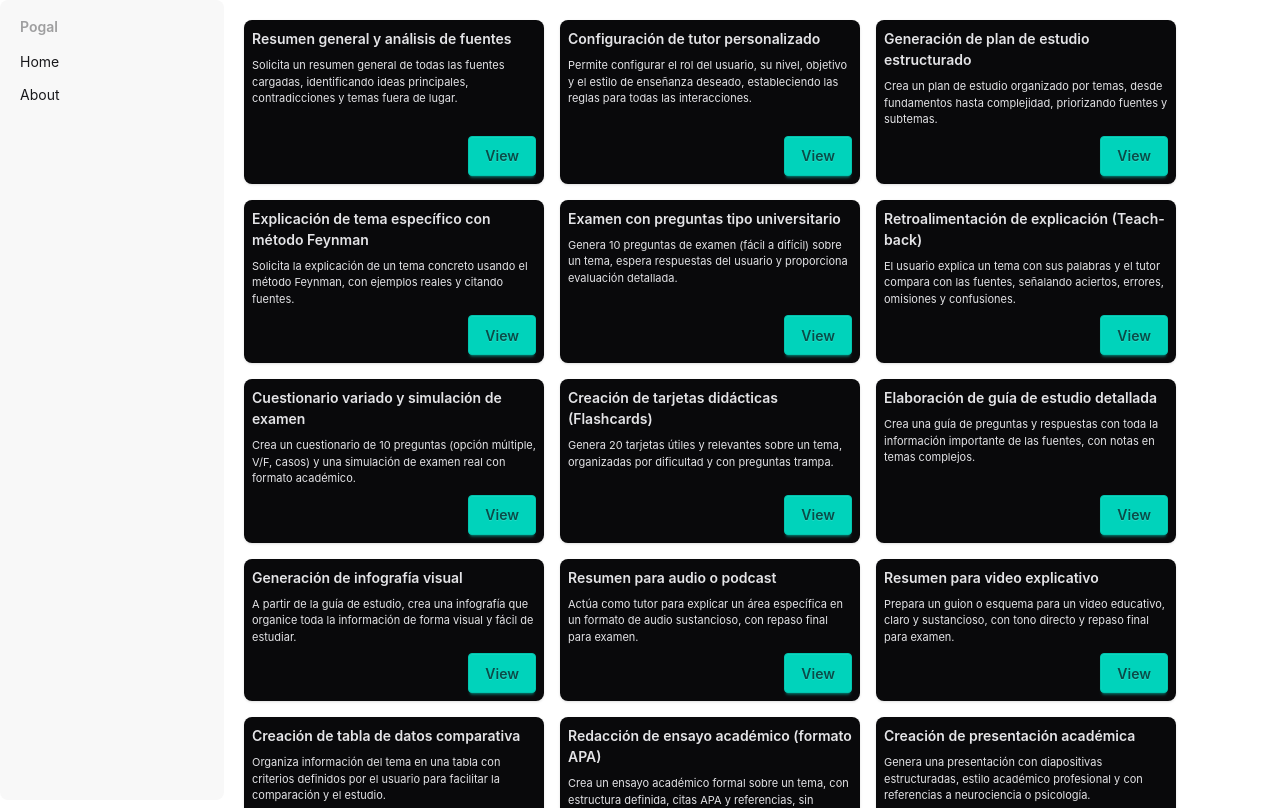
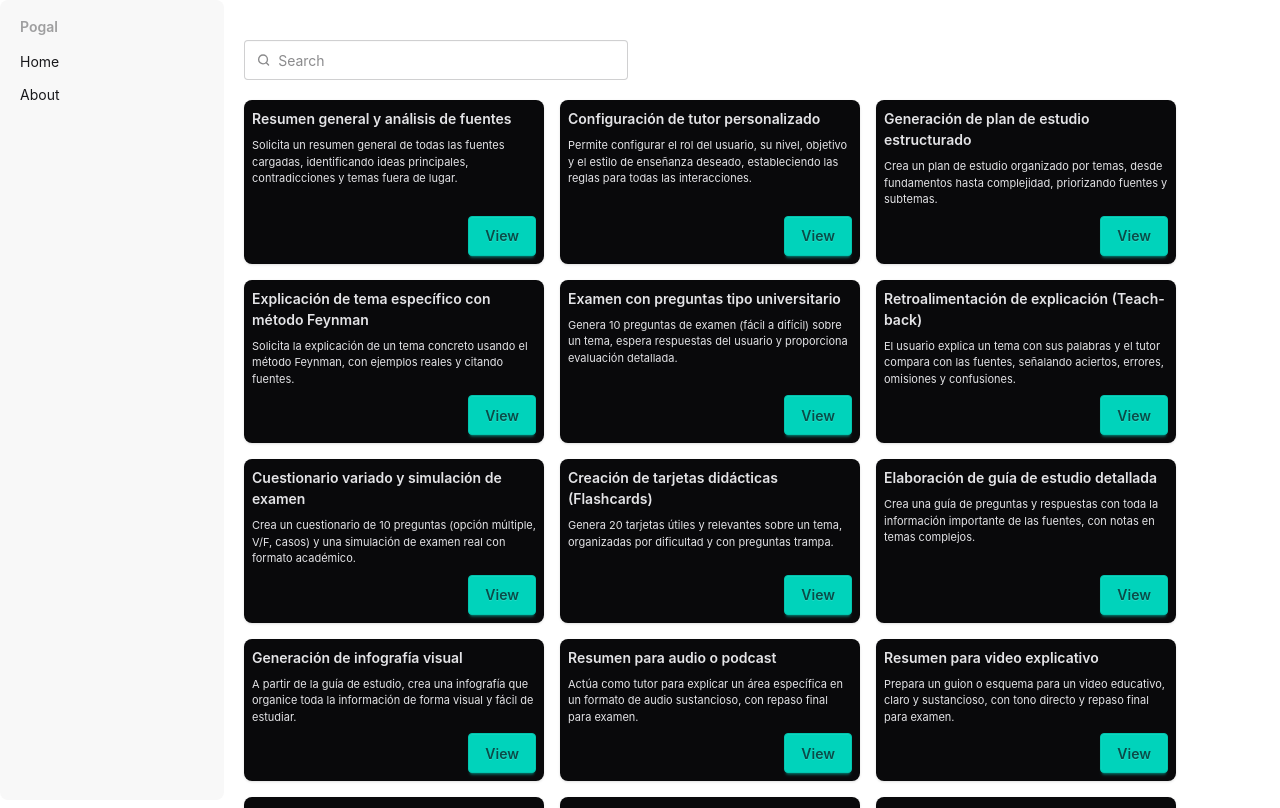
Before and after one commit to AramLR/pogal, a SvelteKit app: page / in a window 1280 px wide. Shown: the top 808 px of the page. Built offline with nearby package versions, Linux system fonts and the light colour scheme.

Commit message:
feat: add searchbar component to main page

```diff
--- a/src/routes/+page.svelte
+++ b/src/routes/+page.svelte
@@ -1,18 +1,31 @@
 <script lang="ts">
   import PromptCard from "$lib/components/PromptCard.svelte";
   import { getAllPrompts } from "$lib/services/promptService";
+  import SearchBar from "$lib/components/SearchBar.svelte";
 
   const allPrompts = getAllPrompts();
+  let searchInput = $state("");
+  let formattedSearchInput = $derived(searchInput.toLowerCase());
+
+  let selectedPrompts = $derived(
+    allPrompts.filter(
+      (prompt) =>
+        prompt.description.toLowerCase().includes(formattedSearchInput) ||
+        prompt.title.toLowerCase().includes(formattedSearchInput),
+    ),
+  );
 </script>
 
-{#if allPrompts.length > 0}
+<SearchBar bind:input={searchInput} />
+
+{#if selectedPrompts.length > 0}
   <div class="flex flex-wrap items-stretch gap-4">
-    {#each allPrompts as prompt}
+    {#each selectedPrompts as prompt}
       <PromptCard {...prompt} />
     {/each}
   </div>
 {:else}
-  <div class="flex justify-center items-center h-full">
+  <div class="flex justify-center items-center">
     <p class="text-warning text-2xl font-extrabold block m-auto">
       No prompts found
     </p>
```
